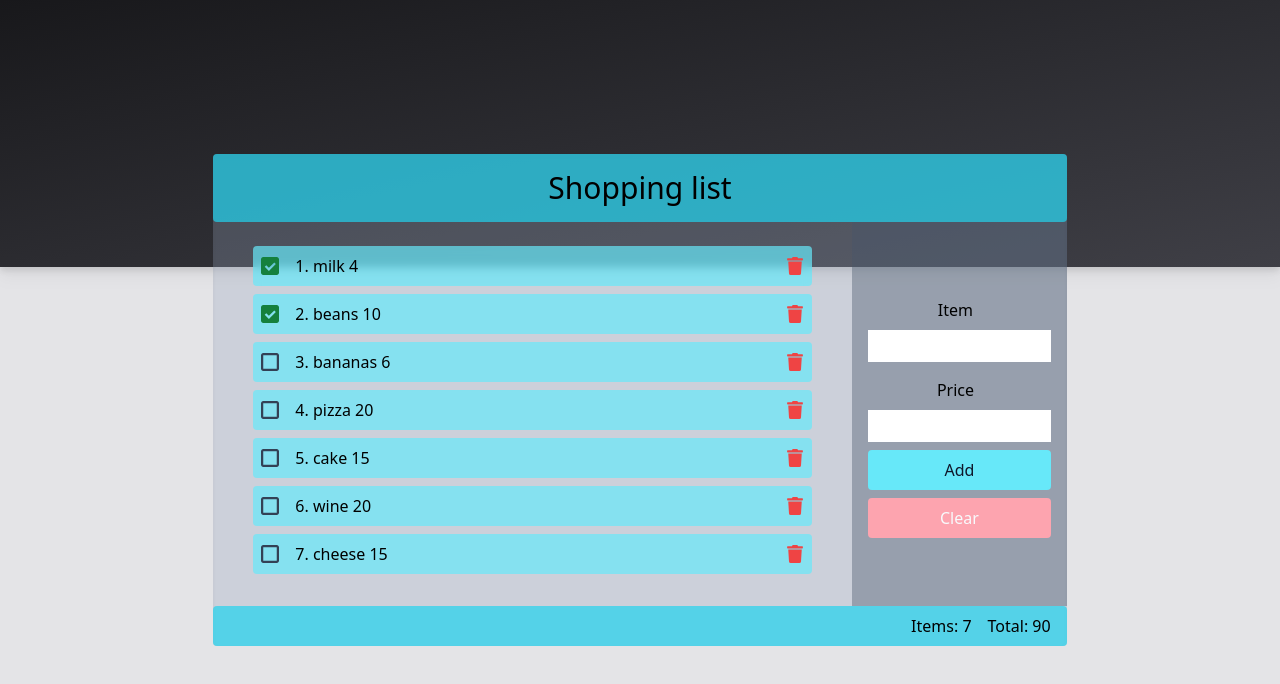
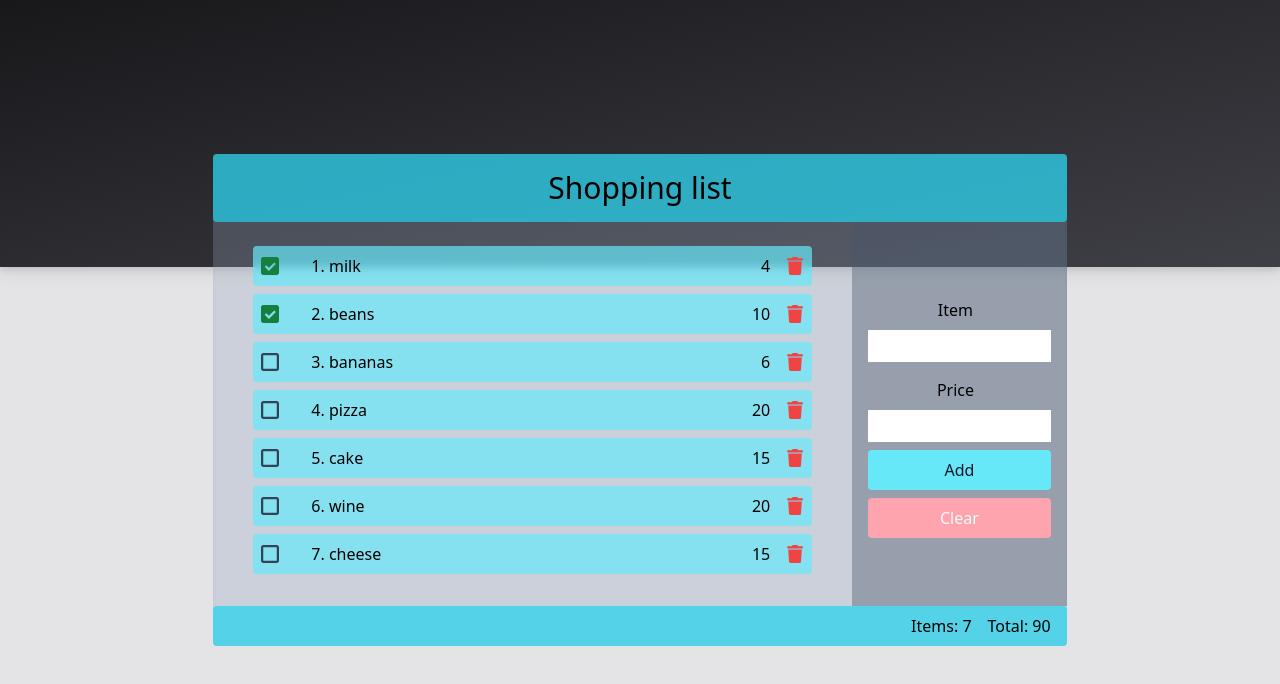
Before and after one commit to ecmCode/shopping-list, a React app: page / in a window 1280 px wide. Shown: the top 684 px of the page. Built offline with nearby package versions, Linux system fonts and the light colour scheme; the HTML template or start-up script is replaced by a standard one.

Commit message:
data visualization and styling

```diff
--- a/src/components/ListItem.jsx
+++ b/src/components/ListItem.jsx
@@ -19,19 +19,22 @@ const ListItem = ({ index, data, setData}) => {
 
     return (
         <div className={style.listItem}>
-            <span className={style.data}>
-                <span className={style.checkbox} onClick={() => handleComplete(data.id)}>
+            <div className={style.data}>
+                <div className={style.checkbox} onClick={() => handleComplete(data.id)}>
                     {
                         data.complete
                         ? <ImCheckboxChecked className="text-green-700"/>
                         : <ImCheckboxUnchecked/>
                     }
-                </span>
-                {index}. {data.item} {data.price}
-            </span>
-            <span className={style.delete} onClick={() => handleDelete(data.id)}>
+                </div>
+                <div className={style.item}>
+                    <span>{index}. {data.item}</span>
+                    <span className={style.price}>{data.price}</span>
+                </div>
+            </div>
+            <div className={style.delete} onClick={() => handleDelete(data.id)}>
                 <FaTrash/>
-            </span>
+            </div>
         </div>
     );
 }
--- a/src/components/ListItem.module.css
+++ b/src/components/ListItem.module.css
@@ -3,9 +3,12 @@
 }
 
 .data{
-    @apply flex gap-4 items-center
+    @apply flex gap-4 items-center w-full
 }
 
+.item{
+    @apply flex flex-row justify-between w-full px-4
+}
 .checkbox{
     @apply flex cursor-pointer text-lg text-slate-700 hover:brightness-150 transition
 }
```
